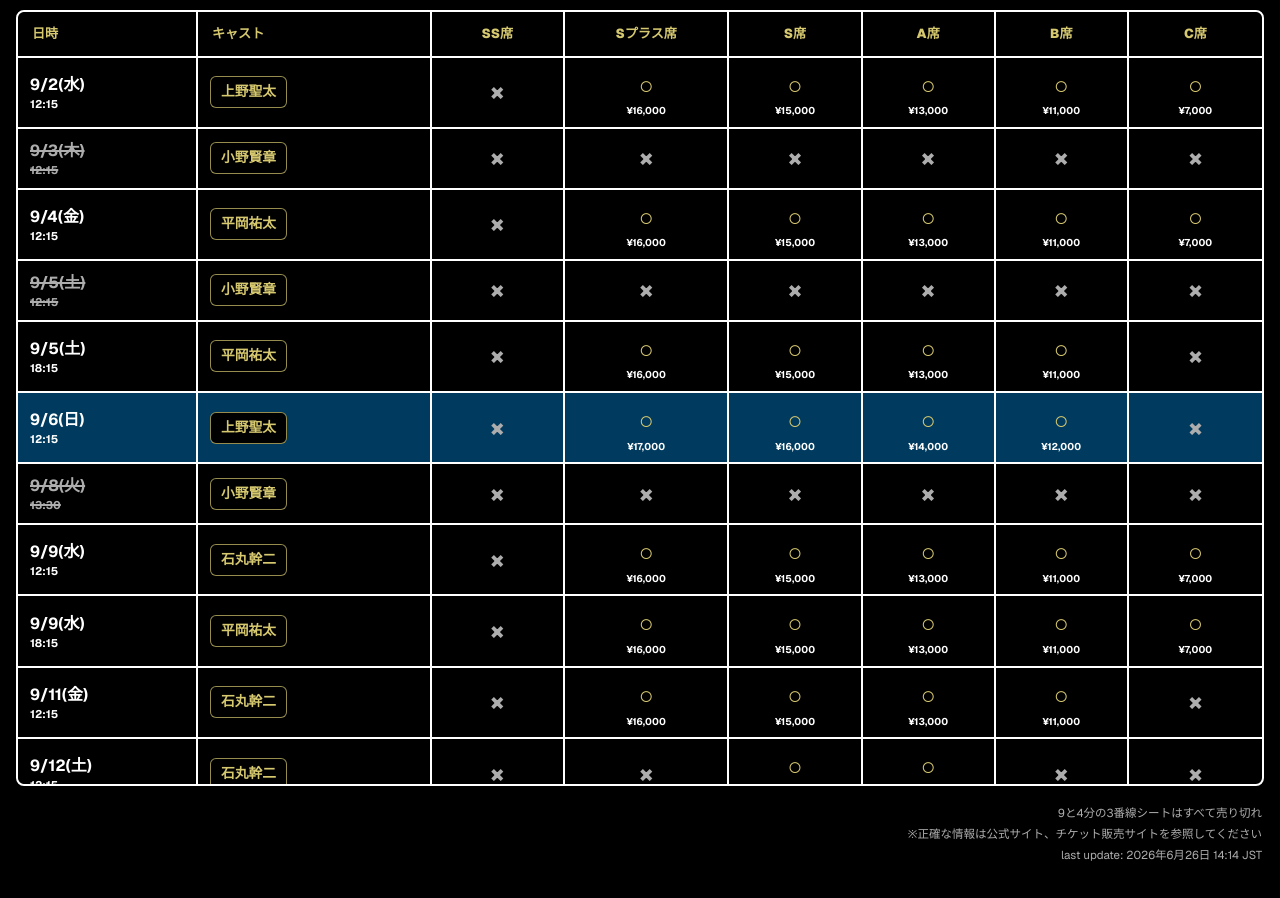
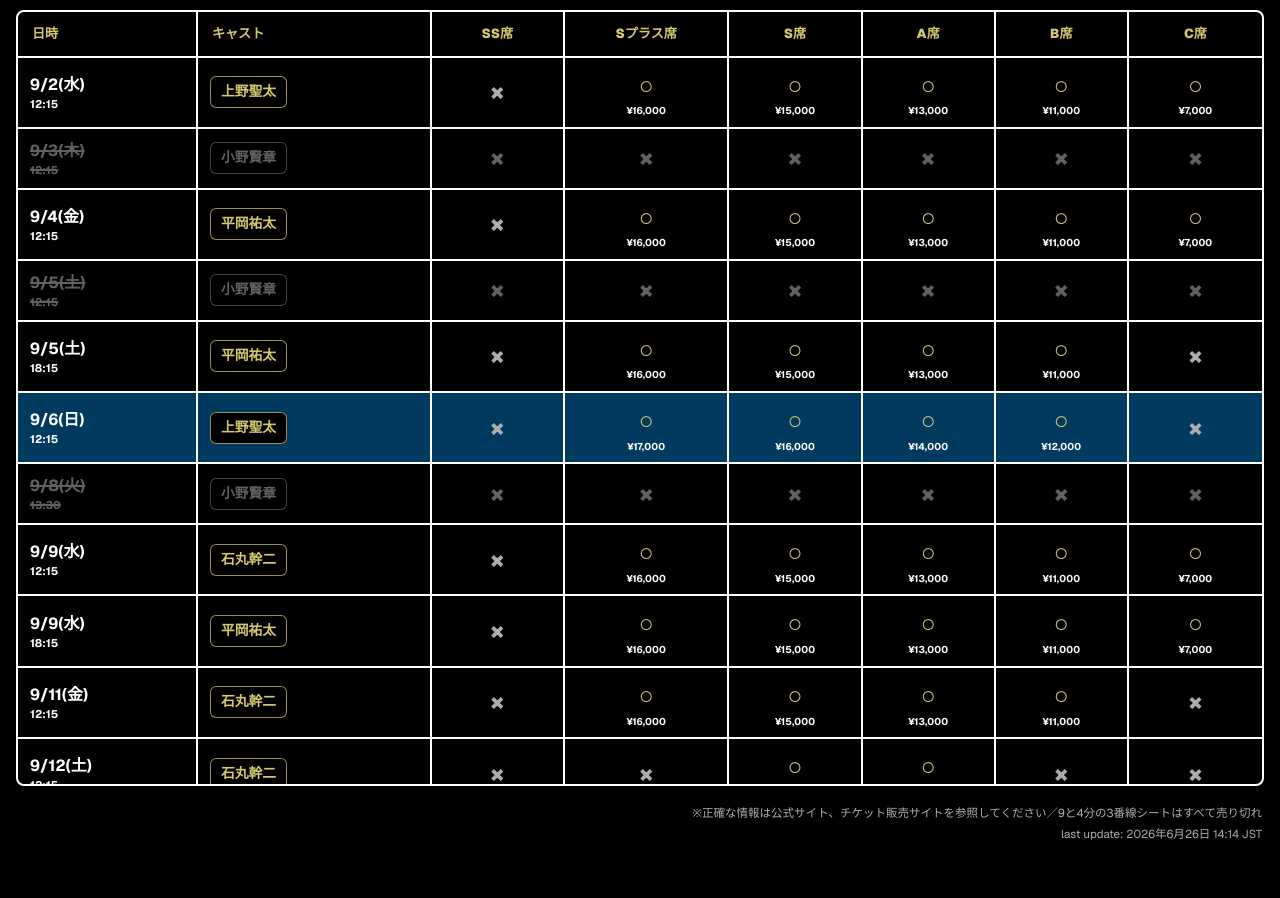
Before and after one commit to tetsuhiroyoneda/hp-stage-guide, a Next.js app: page / in a window 1280 px wide. Shown: the part 160-1058 px from the top of the page. Built offline with nearby package versions, Linux system fonts and the light colour scheme.

Commit message:
注意書きと売り切れ表示を調整

```diff
--- a/src/app/globals.css
+++ b/src/app/globals.css
@@ -15,6 +15,7 @@
   --paper: #000;
   --gold: #d6c86f;
   --muted: color-mix(in srgb, var(--foreground) 68%, var(--background));
+  --dim: color-mix(in srgb, var(--foreground) 38%, var(--background));
   --saturday-bg: #003b5f;
   --sunday-bg: #4b0000;
 }
@@ -281,9 +282,18 @@ summary {
 
 .dateTimeCell.isSoldOut strong,
 .dateTimeCell.isSoldOut small {
-  color: var(--muted);
+  color: var(--dim);
   text-decoration: line-through;
   text-decoration-thickness: 2px;
+}
+
+.scheduleTable tr.isSoldOut .castButton,
+.scheduleTable tr.isSoldOut .seatMark.ng {
+  color: var(--dim);
+}
+
+.scheduleTable tr.isSoldOut .castButton {
+  border-color: color-mix(in srgb, var(--dim) 70%, transparent);
 }
 
 .castButton {
--- a/src/app/page.tsx
+++ b/src/app/page.tsx
@@ -2347,8 +2347,11 @@ export default function Home() {
                 const seats = getSeatAvailability(row);
                 const dayType = getDayType(row.date);
                 const priceType = getPriceType(row.date);
-                const isSoldOut = seatTypes.every((seat) => seats[seat] === false);
-                const rowClassName = dayType === "weekday" ? "" : dayType;
+                const isSoldOut = row.time === "貸切" || seatTypes.every((seat) => seats[seat] === false);
+                const rowClassName = [
+                  dayType === "weekday" ? "" : dayType,
+                  isSoldOut ? "isSoldOut" : "",
+                ].filter(Boolean).join(" ");
                 return (
                   <tr className={rowClassName || undefined} key={row.date + row.time}>
                     <td className={isSoldOut ? "dateTimeCell isSoldOut" : "dateTimeCell"}>
@@ -2377,8 +2380,7 @@ export default function Home() {
         </div>
       </section>
       <footer className="pageFooter">
-        <p>9と4分の3番線シートはすべて売り切れ</p>
-        <p>※正確な情報は公式サイト、チケット販売サイトを参照してください</p>
+        <p>※正確な情報は公式サイト、チケット販売サイトを参照してください／9と4分の3番線シートはすべて売り切れ</p>
         <p>last update: {crawledAt}</p>
       </footer>
       {selectedCastRow ? (
```
